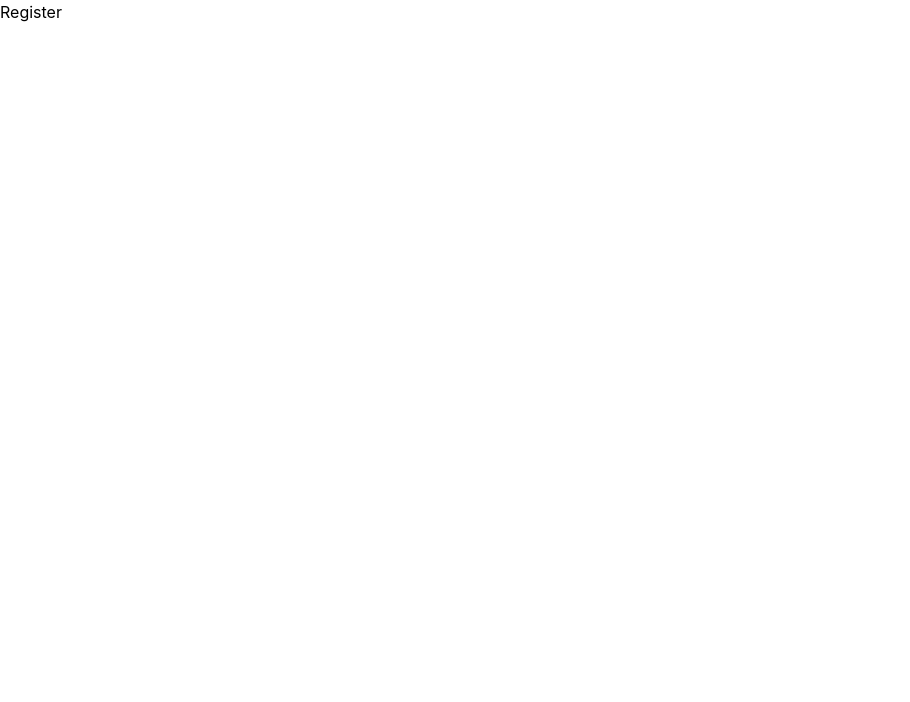
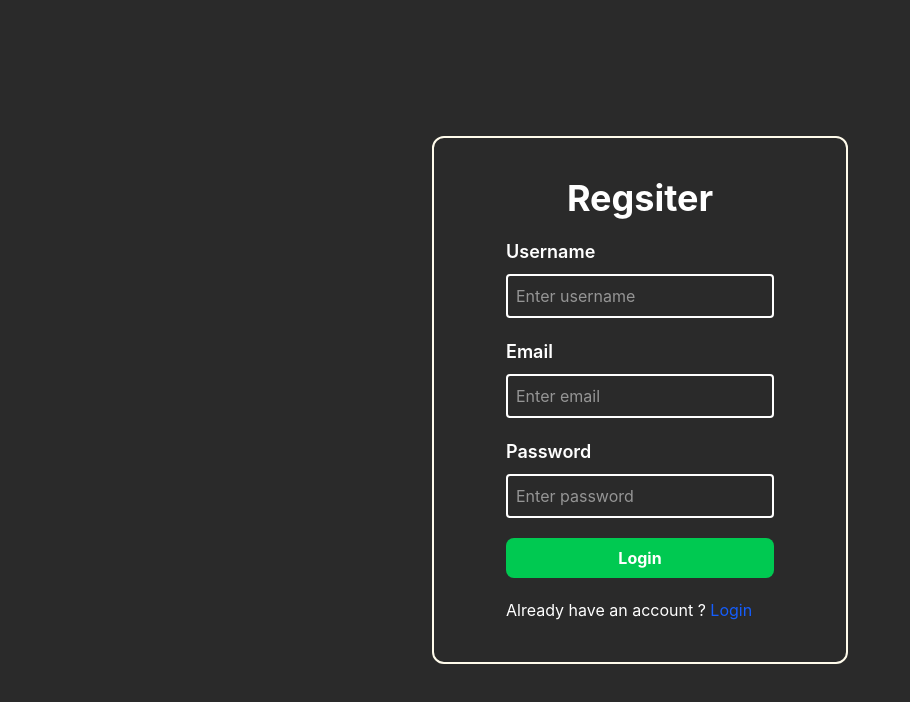
Before and after one commit to FullStackPO/Alpha-AI, a React (Vite) app in the folder client/: page /register in a window 1280 px wide. Shown: the top 702 px of the page, without its empty margins (0-910 px from the left). Built offline with nearby package versions, Linux system fonts and the light colour scheme.

Commit message:
UI for login & register page

```diff
--- a/client/src/app/App.css
+++ b/client/src/app/App.css
@@ -1 +1,12 @@
 @import "tailwindcss";
+
+*{
+    margin: 0;
+    box-sizing: border-box;
+}
+html,body{
+    height: 100%;
+    width: 100%;
+    background-color: rgb(42, 42, 42);
+    color: white;
+}
--- a/client/src/feature/auth/components/FormGroup.jsx
+++ /dev/null
@@ -1,19 +0,0 @@
-import React from 'react'
-
-const FormGroup = ({ type, label, value, onChange, placeholder }) => {
-  return (
-    <div>
-        <label htmlFor={label}>{label}</label>
-        <input
-        id={label}
-        type={type}
-        name={label}
-        value={value}
-        onChange={onChange}
-        placeholder={placeholder}
-        required/>
-    </div>
-  )
-}
-
-export default FormGroup
--- a/client/src/feature/auth/pages/Login.jsx
+++ b/client/src/feature/auth/pages/Login.jsx
@@ -1,11 +1,61 @@
-import React from "react";
+import React, { useState } from 'react'
+import { Link } from 'react-router'
 
 const Login = () => {
-    return (
-        <div>
-        <h1>Login</h1>
+
+  const[email, setEmail] = useState("")
+  const[password, setPassword] = useState("")
+
+  const submitHandler = (e) => {
+    e.preventDefault()
+  }
+
+  return (
+    <div className='min-h-screen flex items-center justify-center'>
+
+      <form
+      className='flex flex-col border-2 border-amber-50 pt-10 pb-10 pr-15 pl-15 rounded-xl gap-5 transition hover:scale-102'
+      onSubmit={submitHandler}>
+
+        <h1 className='text-center text-4xl font-bold'>Login</h1>
+
+        <div className='flex flex-col gap-2'>
+          <label htmlFor="email"
+          className='font-semibold text-lg'>Email</label>
+          <input
+          className='border-2 rounded-sm p-2'
+          type='text'
+          id='email'
+          name='email'
+          value={email}
+          onChange={(e)=>{setEmail(e.target.value)}}
+          placeholder='Enter email'
+          required
+          />
         </div>
-    )
+
+        <div className='flex flex-col gap-2'>
+          <label htmlFor="password"
+          className='font-semibold text-lg'>Password</label>
+          <input
+          className='border-2 rounded-sm p-2'
+          type="password"
+          id='password'
+          name='password'
+          value={password}
+          onChange={(e)=>{setPassword(e.target.value)}}
+          placeholder='Enter password'
+          required
+          />
+        </div>
+
+        <button className='w-full bg-green-500 transition hover:bg-green-600 p-2 rounded-lg font-bold'>Login</button>
+
+        <p>Don't have an account ? <Link to='/register' className='text-blue-600'>Register</Link></p>
+
+      </form>
+    </div>
+  )
 }
 
 export default Login
--- a/client/src/feature/auth/pages/Register.jsx
+++ b/client/src/feature/auth/pages/Register.jsx
@@ -1,9 +1,77 @@
-import React from 'react'
+import React, { useState } from 'react'
+import { Link } from 'react-router'
 
 const Register = () => {
+
+  const[username, setUsername] = useState("")
+  const[email, setEmail] = useState("")
+  const[password, setPassword] = useState("")
+
+  const submitHandler = (e) => {
+    e.preventDefault()
+  }
+
   return (
     <div>
-      <h1>Register</h1>
+      <div className='min-h-screen flex items-center justify-center'>
+
+      <form
+      className='flex flex-col border-2 border-amber-50 pt-10 pb-10 pr-18 pl-18 rounded-xl gap-5 transition hover:scale-102'
+      onSubmit={submitHandler}>
+
+        <h1 className='text-center text-4xl font-bold'>Regsiter</h1>
+
+        <div className='flex flex-col gap-2'>
+          <label htmlFor="username"
+          className='font-semibold text-lg'>Username</label>
+          <input
+          className='border-2 rounded-sm p-2'
+          type='text'
+          id='username'
+          name='username'
+          value={username}
+          onChange={(e)=>{setUsername(e.target.value)}}
+          placeholder='Enter username'
+          required
+          />
+        </div>
+
+        <div className='flex flex-col gap-2'>
+          <label htmlFor="email"
+          className='font-semibold text-lg'>Email</label>
+          <input
+          className='border-2 rounded-sm p-2'
+          type='text'
+          id='email'
+          name='email'
+          value={email}
+          onChange={(e)=>{setEmail(e.target.value)}}
+          placeholder='Enter email'
+          required
+          />
+        </div>
+
+        <div className='flex flex-col gap-2'>
+          <label htmlFor="password"
+          className='font-semibold text-lg'>Password</label>
+          <input
+          className='border-2 rounded-sm p-2'
+          type="password"
+          id='password'
+          name='password'
+          value={password}
+          onChange={(e)=>{setPassword(e.target.value)}}
+          placeholder='Enter password'
+          required
+          />
+        </div>
+
+        <button className='w-full bg-green-500 transition hover:bg-green-600 p-2 rounded-lg font-bold'>Login</button>
+
+        <p>Already have an account ? <Link to='/login' className='text-blue-600'>Login</Link></p>
+
+      </form>
+    </div>
     </div>
   )
 }
```
Also changed, not shown: 1 other file (tests, documents, lock files or other folders).
